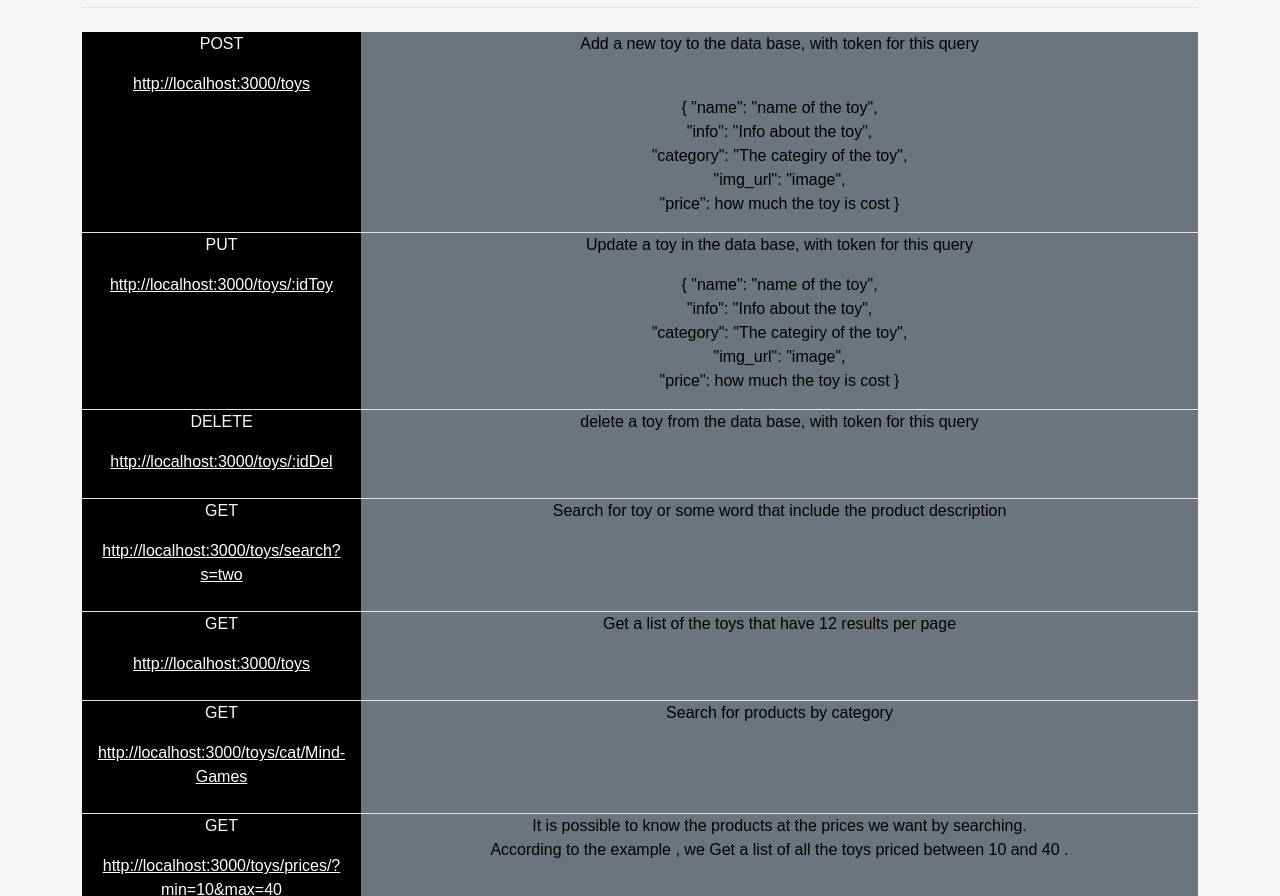
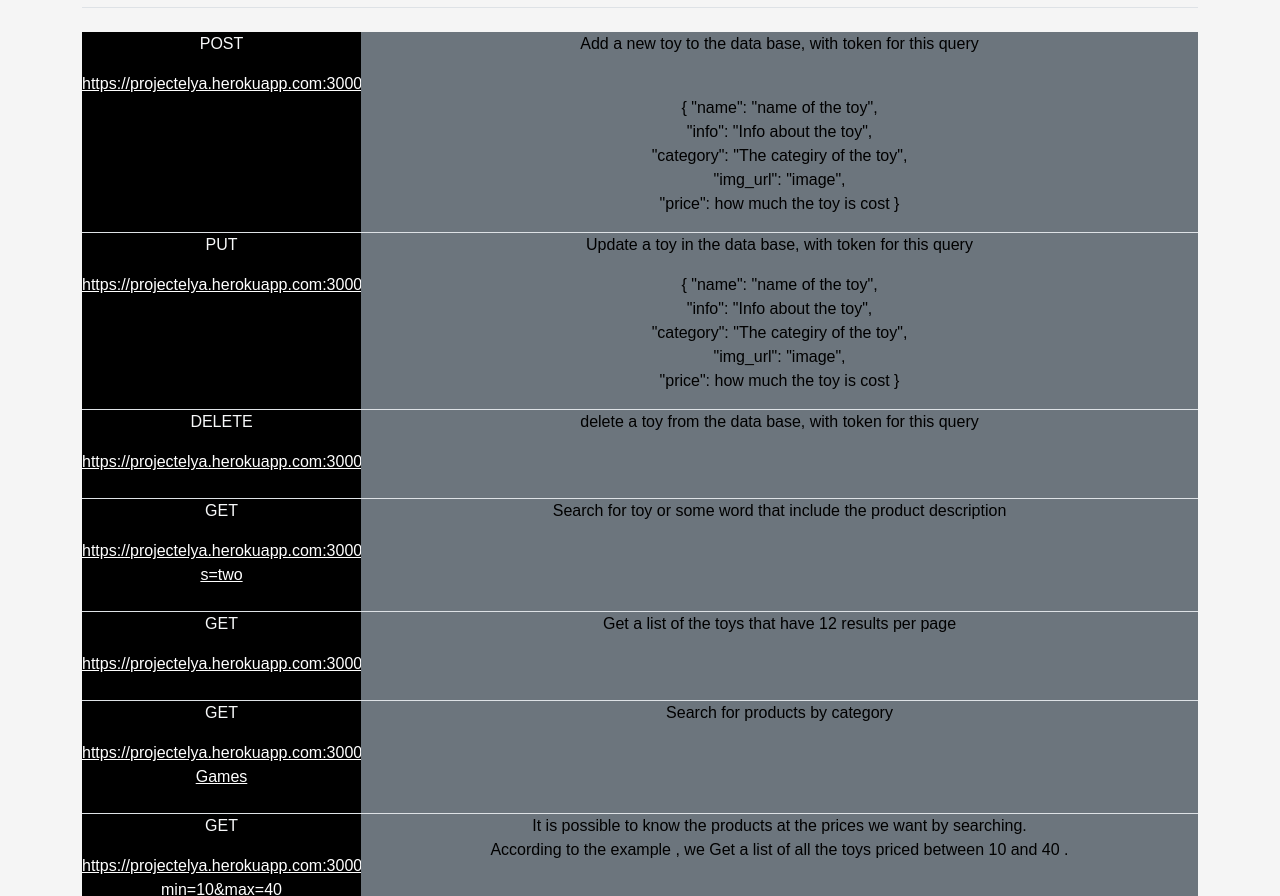
Before and after one commit to Elyaberreby/project2022, a website: page public/index.html in a window 1280 px wide. Shown: the part 96-992 px from the top of the page. Drawn offline with Linux system fonts and the light colour scheme.

Commit message:
change url from local to production

```diff
--- a/public/index.html
+++ b/public/index.html
@@ -23,7 +23,7 @@
     <div class="d-flex border-bottom">
       <div class="bg-black text-light w-25 text-center">
         <p>POST</p>
-        <a class=" text-white" href="http://localhost:3000/toys">http://localhost:3000/toys</a>
+        <a class=" text-white" href="https://projectelya.herokuapp.com:3000/toys">https://projectelya.herokuapp.com:3000/toys</a>
         <br>
         <br>
       </div>
@@ -47,7 +47,7 @@
     <div class="d-flex border-bottom">
       <div class="bg-black text-light w-25 text-center">
         <p>PUT</p>
-        <a class=" text-white" href="http://localhost:3000/toys/:idToy">http://localhost:3000/toys/:idToy</a>
+        <a class=" text-white" href="https://projectelya.herokuapp.com:3000/toys/:idToy">https://projectelya.herokuapp.com:3000/toys/:idToy</a>
         <br>
         <br>
       </div>
@@ -70,7 +70,7 @@
     <div class="d-flex border-bottom">
       <div class="bg-black text-light w-25 text-center">
         <p>DELETE</p>
-        <a class=" text-white" href="http://localhost:3000/toys/:idDel">http://localhost:3000/toys/:idDel</a>
+        <a class=" text-white" href="https://projectelya.herokuapp.com:3000/toys/:idDel">https://projectelya.herokuapp.com:3000/toys/:idDel</a>
         <br>
         <br>
       </div>
@@ -82,7 +82,7 @@
       <div class="bg-black text-light w-25 text-center">
         <p>GET</p>
         <a class=" text-white"
-          href="http://localhost:3000/toys/search?s=two">http://localhost:3000/toys/search?s=two</a>
+          href="https://projectelya.herokuapp.com:3000/toys/search?s=two">https://projectelya.herokuapp.com:3000/toys/search?s=two</a>
         <br>
         <br>
       </div>
@@ -96,7 +96,7 @@
     <div class="d-flex border-bottom">
       <div class="bg-black text-light w-25 text-center">
         <p>GET</p>
-        <a class=" text-white" href="http://localhost:3000/toys">http://localhost:3000/toys</a>
+        <a class=" text-white" href="https://projectelya.herokuapp.com:3000/toys">https://projectelya.herokuapp.com:3000/toys</a>
         <br>
         <br>
       </div>
@@ -108,7 +108,7 @@
       <div class="bg-black text-light w-25 text-center">
         <p>GET</p>
         <a class=" text-white"
-          href="http://localhost:3000/toys/cat/Mind-Games">http://localhost:3000/toys/cat/Mind-Games</a>
+          href="https://projectelya.herokuapp.com:3000/toys/cat/Mind-Games">https://projectelya.herokuapp.com:3000/toys/cat/Mind-Games</a>
         <br>
         <br>
       </div>
@@ -122,8 +122,8 @@
     <div class="d-flex border-bottom">
       <div class="bg-black text-light w-25 text-center">
         <p>GET</p>
-        <a class=" text-white" href="http://localhost:3000/toys/prices/?min=10&max=40">
-          http://localhost:3000/toys/prices/?min=10&max=40</a>
+        <a class=" text-white" href="https://projectelya.herokuapp.com:3000/toys/prices/?min=10&max=40">
+          https://projectelya.herokuapp.com:3000/toys/prices/?min=10&max=40</a>
         <br>
         <br>
       </div>
@@ -145,7 +145,7 @@
     <div class="d-flex border-bottom">
       <div class="bg-black text-light w-25 text-center">
         <p>POST</p>
-        <a class=" text-white" href="http://localhost:3000/users/login">http://localhost:3000/users/login</a>
+        <a class=" text-white" href="https://projectelya.herokuapp.com:3000/users/login">https://projectelya.herokuapp.com:3000/users/login</a>
         <br>
         <br>
       </div>
@@ -170,7 +170,7 @@
     <div class="d-flex border-bottom">
       <div class="bg-black text-light w-25 text-center">
         <p>POST (login)</p>
-        <a class=" text-white" href="http://localhost:3000/users/login">http://localhost:3000/users/login</a>
+        <a class=" text-white" href="https://projectelya.herokuapp.com:3000/users/login">https://projectelya.herokuapp.com:3000/users/login</a>
         <br>
         <br>
       </div>
```
